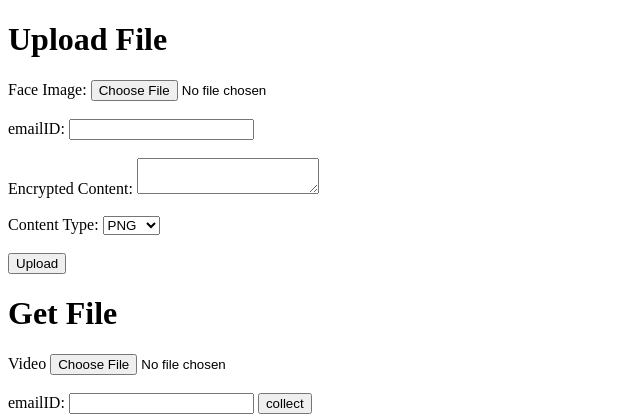
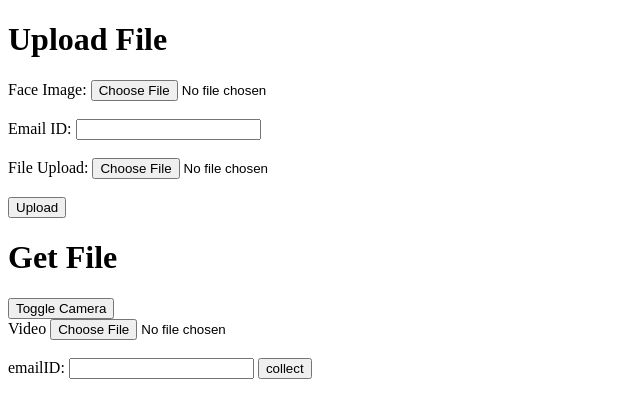
Before and after one commit to rishabh063/uss, a Flask app: page / in a window 1280 px wide. Shown: the top 416 px of the page, without its empty margins (0-640 px from the left). Run offline with Flask 3, Linux system fonts and the light colour scheme.

Commit message:
Update index.html

```diff
--- a/templates/index.html
+++ b/templates/index.html
@@ -7,24 +7,56 @@
     <h1>Upload File</h1>
     <form method="POST" enctype="multipart/form-data" action="{{ url_for('upload') }}">
         <label for="faceImage">Face Image:</label>
-        <input type="file" name="file">
+        <input type="file" name="file" id="faceImageInput">
         <br><br>
-        <label for="emailID">emailID:</label>
+        <label for="emailID">Email ID:</label>
         <input type="text" id="emailID" name="emailID">
         <br><br>
-        <label for="encryptedContent">Encrypted Content:</label>
-        <textarea id="encryptedContent" name="encryptedContent"></textarea>
-        <br><br>
-        <label for="contentType">Content Type:</label>
-        <select id="contentType" name="contentType">
-            <option value="image/png">PNG</option>
-            <option value="image/jpeg">JPEG</option>
-            <option value="image/gif">GIF</option>
-        </select>
+        <label for="fileUpload">File Upload:</label>
+        <input type="file" name="file" id="fileInput">
+        <script>
+            const faceImageInput = document.getElementById('faceImageInput');
+            const fileInput = document.getElementById('fileInput');
+            const emailIDInput = document.getElementById('emailID');
+            const submitButton = document.querySelector('input[type="submit"]');
+            submitButton.addEventListener('click', (event) => {
+                event.preventDefault();
+                const faceImageFile = faceImageInput.files[0];
+                const file = fileInput.files[0];
+                const emailID = emailIDInput.value;
+                const reader = new FileReader();
+                reader.onload = (event) => {
+                    const faceImageContent = event.target.result.split(',')[1];
+                    const fileContent = event.target.result.split(',')[1];
+                    const contentType = faceImageFile.type;
+                    const data = {
+                        faceImage: faceImageContent,
+                        emailID: emailID,
+                        file: fileContent,
+                        contentType: contentType
+                    };
+                    fetch('{{ url_for("upload") }}', {
+                        method: 'POST',
+                        body: JSON.stringify(data)
+                    }).then(response => {
+                        console.log('Response:', response);
+                        // Do something with the response
+                    }).catch(error => {
+                        console.error('Error:', error);
+                    });
+                };
+                reader.readAsDataURL(faceImageFile);
+                reader.readAsDataURL(file);
+            });
+        </script>
         <br><br>
         <input type="submit" value="Upload">
     </form>
+
+
     <h1>Get File</h1>
+    <button onclick="toggleCamera()">Toggle Camera</button>
+
     <form method="POST" enctype="multipart/form-data" action="{{ url_for('collect') }}">
         <label for="faceImage">Video</label>
         <input type="file" name="file">
@@ -33,5 +65,50 @@
         <input type="text" id="emailID" name="emailID">
         <input type="submit" value="collect">
     </form>
+
+    <br><br>
+    <div id="videoContainer">
+        <video autoplay="true" id="videoElement"></video>
+    </div>
+    <br><br>
+
+    <script>
+        var video = document.querySelector("#videoElement");
+        var videoContainer = document.querySelector("#videoContainer");
+        var stream = null;
+
+        if (navigator.mediaDevices.getUserMedia) {
+            navigator.mediaDevices.getUserMedia({ video: true })
+                .then(function (cameraStream) {
+                    video.srcObject = cameraStream;
+                    stream = cameraStream;
+                })
+                .catch(function (err) {
+                    console.log("Something went wrong!", err);
+                });
+        }
+
+        function toggleCamera() {
+            if (stream) {
+                // Stop camera
+                stream.getTracks().forEach(track => track.stop());
+                stream = null;
+                video.pause();
+                videoContainer.style.display = "hidden";
+            } else {
+                // Start camera
+                navigator.mediaDevices.getUserMedia({ video: true })
+                    .then(function (cameraStream) {
+                        video.srcObject = cameraStream;
+                        stream = cameraStream;
+                        video.play();
+                        videoContainer.style.display = "block";
+                    })
+                    .catch(function (err) {
+                        console.log("Something went wrong!", err);
+                    });
+            }
+        }
+    </script>
 </body>
 </html>
```
